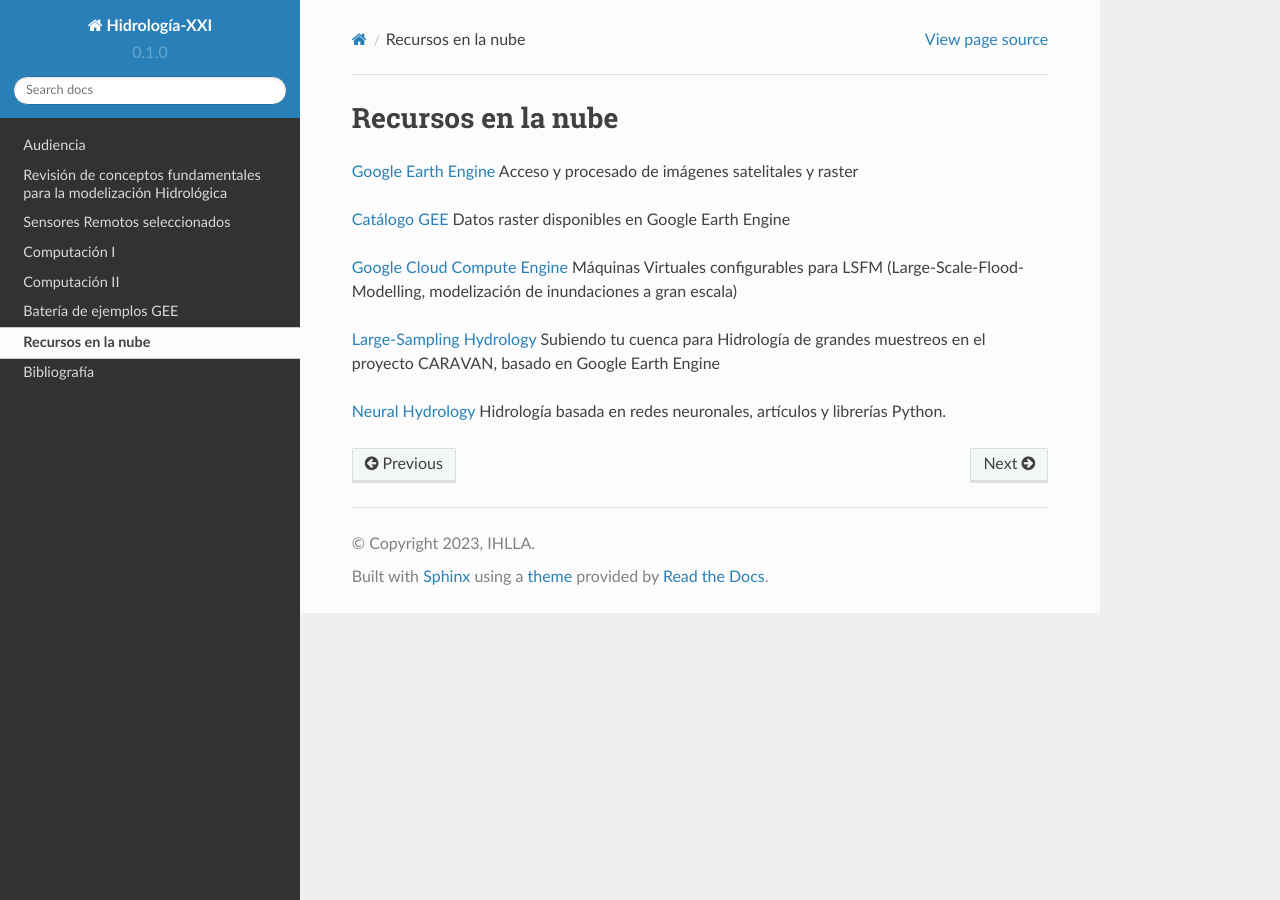
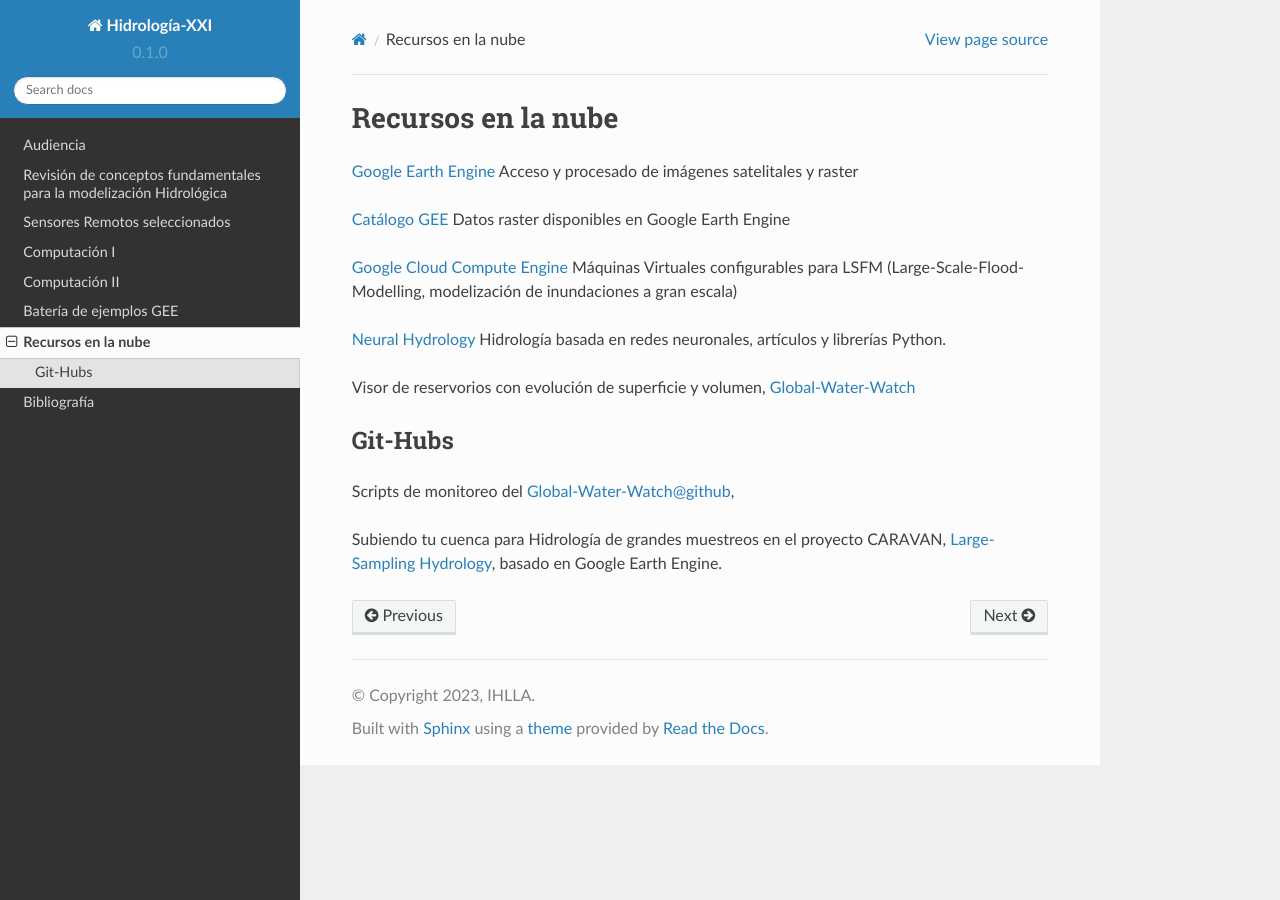
Before and after one commit to ivillamadrid/HidrologiaXXI, a Sphinx documentation site: the page built from docs/source/recursos_nube.rst, in a window 1280 px wide. Built offline with Sphinx 7.4.7 and the Read the Docs theme 2.0.0, drawn with Linux system fonts in a browser that asks for light colours.

Commit message:
Update recursos_nube.rst

```diff
--- a/docs/source/recursos_nube.rst
+++ b/docs/source/recursos_nube.rst
@@ -13,10 +13,22 @@
 
 .. _Google Cloud Compute Engine: https://cloud.google.com/
 
-`Large-Sampling Hydrology`_ Subiendo tu cuenca para Hidrología de grandes muestreos en el proyecto CARAVAN, basado en Google Earth Engine
-
-.. _Large-Sampling Hydrology: https://github.com/kratzert/Caravan/wiki/Extending-Caravan-with-new-basins
 
 `Neural Hydrology`_ Hidrología basada en redes neuronales, artículos y librerías Python.
 
 .. _Neural Hydrology: https://neuralhydrology.github.io/
+
+Visor de reservorios con evolución de superficie y volumen, `Global-Water-Watch`_
+
+.. _Global-Water-Watch: https://www.globalwaterwatch.earth/
+
+Git-Hubs
+--------
+
+Scripts de monitoreo del `Global-Water-Watch@github`_,
+
+.. _Global-Water-Watch@github: https://github.com/global-water-watch
+
+Subiendo tu cuenca para Hidrología de grandes muestreos en el proyecto CARAVAN, `Large-Sampling Hydrology`_, basado en Google Earth Engine.
+
+.. _Large-Sampling Hydrology: https://github.com/kratzert/Caravan/wiki/Extending-Caravan-with-new-basins
```
